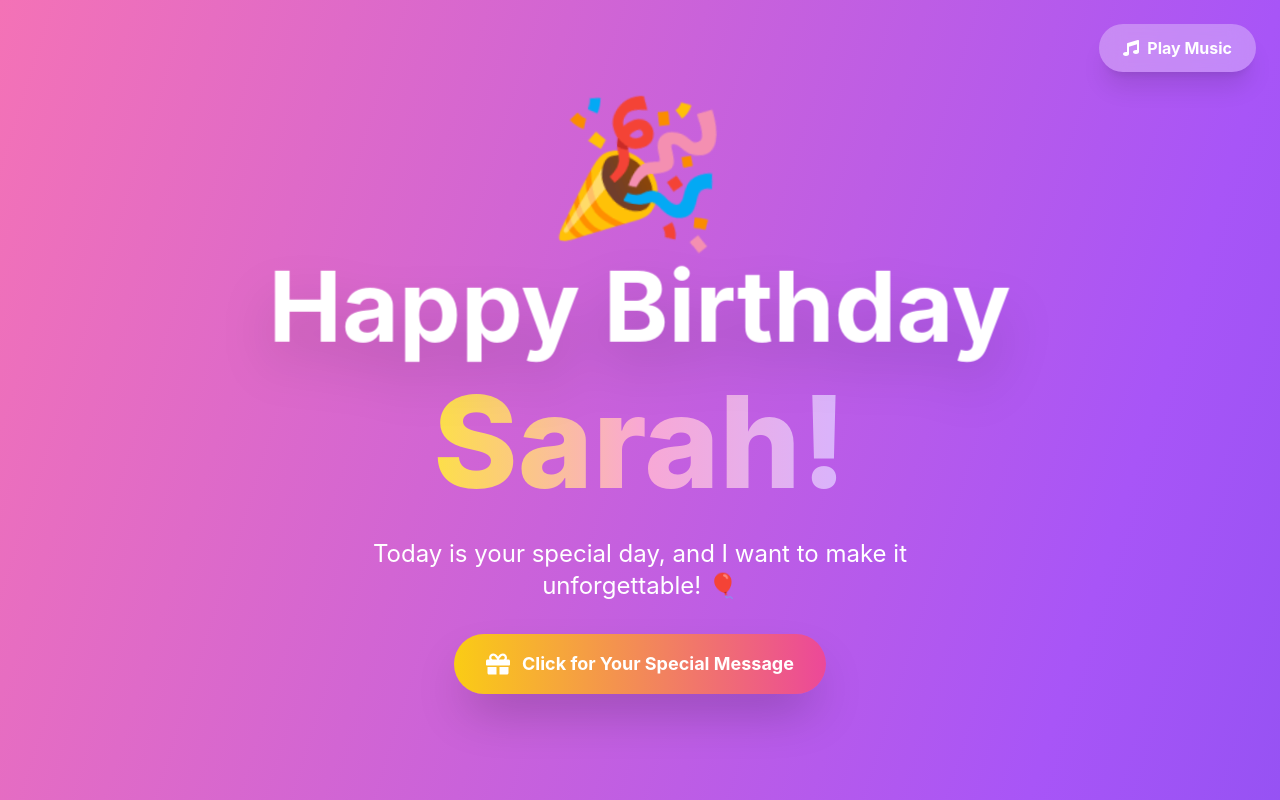
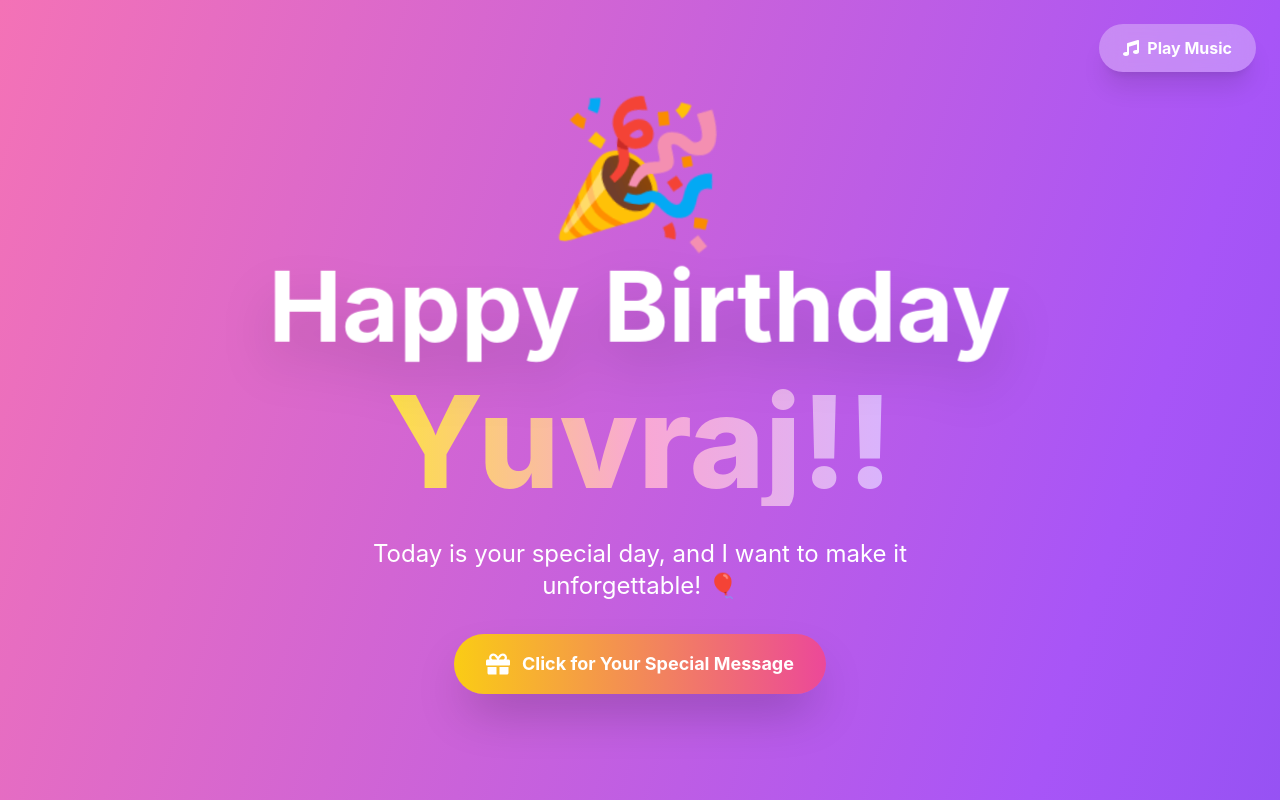
Before and after one commit to replicaboy/birthday-wish-app, a React (Vite) app: page / in a window 1280 px wide. Shown: the top 800 px of the page. Built offline with nearby package versions, Linux system fonts and the light colour scheme.

Commit message:
Update App.jsx

```diff
--- a/src/App.jsx
+++ b/src/App.jsx
@@ -5,7 +5,7 @@ import './index.css';
 function App() {
   return (
     <div className="App">
-      <BirthdayPage friendName="Sarah" />
+      <BirthdayPage friendName="Yuvraj!" />
     </div>
   );
 }
```
